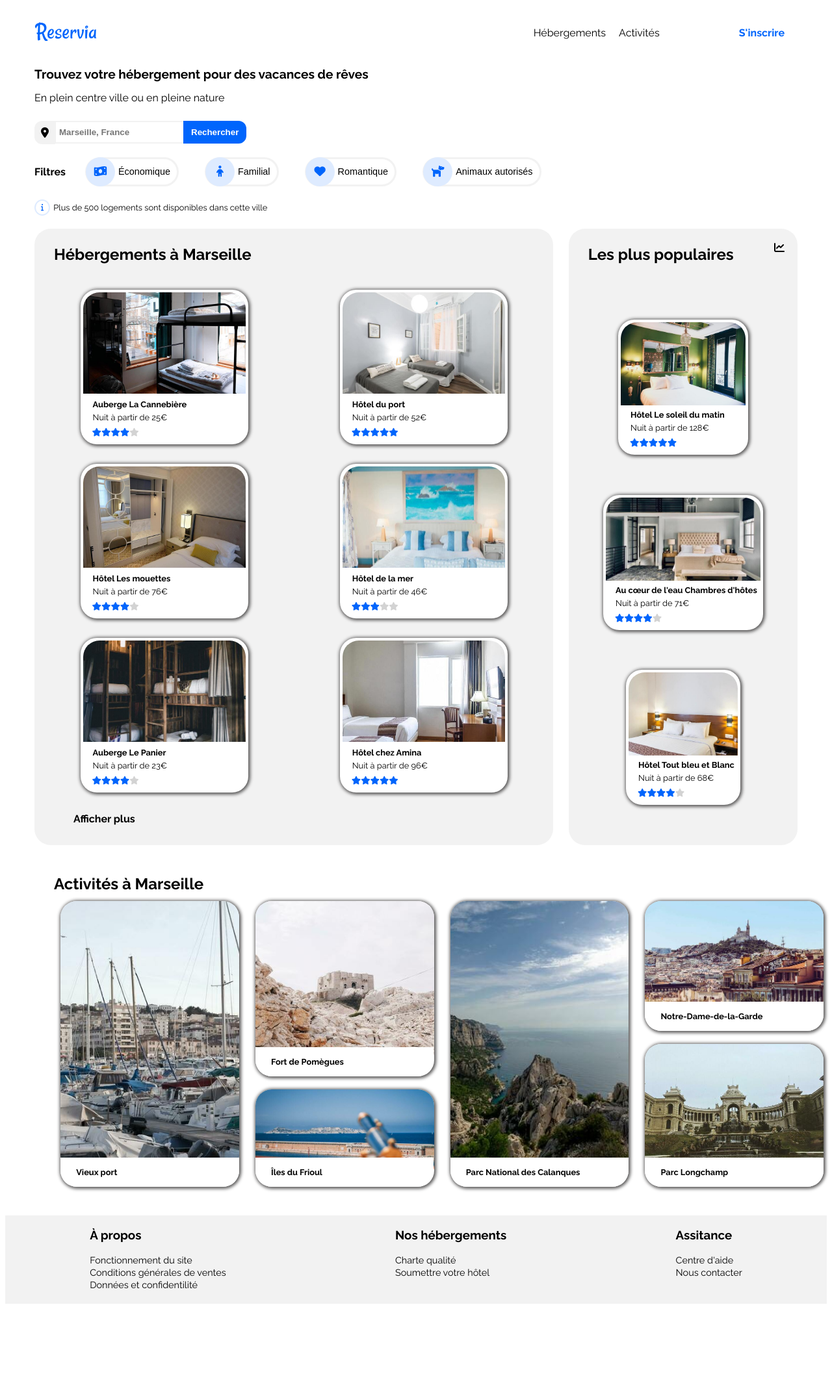
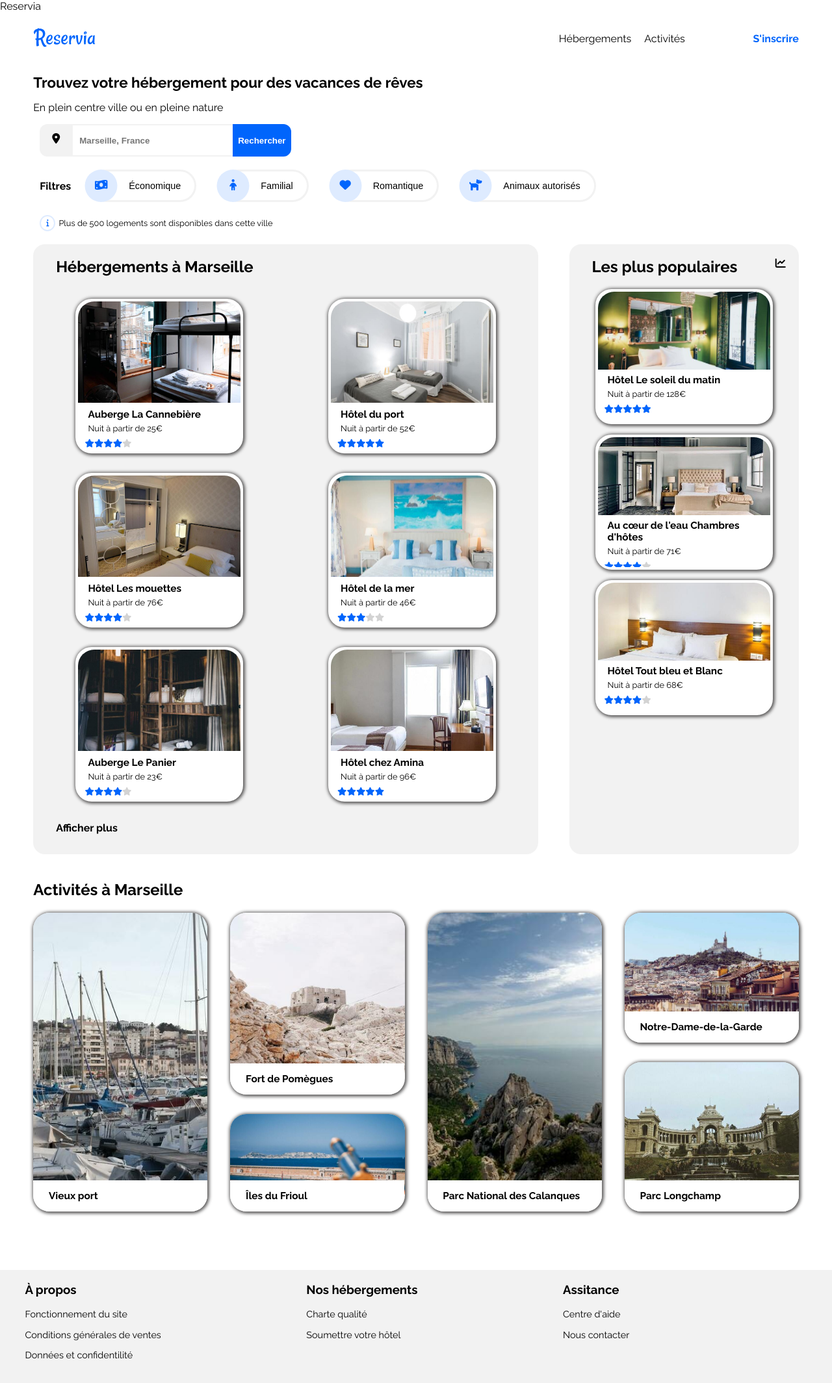
Before and after one commit to Gaetan-c/GaetanChevailler_2_13122020, a plain HTML site: page index.html in a window 1280 px wide. Shown: the whole page at 65% size. Before the commit the page ends 2015 px from the top, so only its background shows below. Drawn offline with Linux system fonts and the light colour scheme.

Commit message:
commit pour vérificateur avant final

```diff
--- a/index.html
+++ b/index.html
@@ -3,6 +3,7 @@
 
     <head>
         <meta charset="utf-8">
+        <meta name="viewport" content="width=device-width, initial-scale=1.0>
         <title>Reservia</title>
         <link rel="preconnect" href="https://fonts.gstatic.com">
         <link href="https://fonts.googleapis.com/css2?family=Raleway:wght@400;500;600;700;800;900&display=swap" rel="stylesheet" type="text/css">
@@ -15,8 +16,7 @@
 
      <header>
         <!-- logo -->
-        <div id="logoReservia" aria-label="logo Reservia">
-        <a href="#"><img src="Reservia.svg" alt="Logo reservia"></a></div>
+        <a id="logo" href="#"><img src="Reservia.svg" alt="Logo reservia"></a>
 
         <!-- nav avec ancres -->
         <nav aria-label="navigation">
@@ -37,7 +37,7 @@
 
         <!-- Barre de recherche -->
         <div id="searchbar">
-            <i id="iconmap" class="fas fa-map-marker-alt"></i>
+            <div id="iconmap"><i class="fas fa-map-marker-alt"></i></div>
             <input id="search" type="search" placeholder="Marseille, France" aria-label="search">
             <button id="submit" type="button">Rechercher</button>
             <button id="loupe" type="button"><i class="fas fa-search"></i></button>
@@ -46,10 +46,10 @@
         <!-- Filtres de recherche -->
         <div id="filters">
             <p id="labelfilters">Filtres</p>
-            <button class="i" type="button"><div><i class="fas fa-money-bill-wave"></i></div>Économique</button>
-            <button class="i" type="button"><div><i class="fas fa-child"></i></div>Familial</button>
-            <button class="i" type="button"><div><i class="fas fa-heart"></i></div>Romantique</button>
-            <button class="i" type="button"><div><i class="fas fa-dog"></i></div>Animaux autorisés</button>
+            <button class="i" type="button"><div><i class="fas fa-money-bill-wave"></i></div><p>Économique</p></button>
+            <button class="i" type="button"><div><i class="fas fa-child"></i></div><p>Familial</p></button>
+            <button class="i" type="button"><div><i class="fas fa-heart"></i></div><p>Romantique</p></button>
+            <button class="i" type="button"><div><i class="fas fa-dog"></i></div><p>Animaux autorisés</p></button>
         </div>
 
         <!-- informations-->
@@ -58,45 +58,44 @@
     <div id="content">
         <!-- Section des hébergements relié au vide -->
         <section id="accomodations">
-            <h2> Hébergements à Marseille</h2>
-            <a href=""><figure class="accomodations"><img src="hébergements/hébergement1.jpg" alt=""><figcaption class="texte"><p><strong>Auberge La Cannebière</strong><p><p>Nuit à partir de 25€</p>
-                <div class="stars"><i class="fas fa-star bluestars"></i><i class="fas fa-star bluestars"></i><i class="fas fa-star bluestars"></i><i class="fas fa-star bluestars"></i><i class="fas fa-star"></i></div></figcaption></figure></a>
-            <a href=""><figure class="accomodations"><img src="hébergements/hébergement2.jpg" alt=""><figcaption class="texte"><p><strong>Hôtel du port</strong><p><p>Nuit à partir de 52€</p>
-                <div class="stars"><i class="fas fa-star bluestars"></i><i class="fas fa-star bluestars"></i><i class="fas fa-star bluestars"></i><i class="fas fa-star bluestars"></i><i class="fas fa-star bluestars"></i></div></figcaption></figure></a>
-            <a href=""><figure class="accomodations"><img src="hébergements/hébergement3.jpg" alt=""><figcaption  class="texte"><p><strong>Hôtel Les mouettes</strong><p><p>Nuit à partir de 76€</p>
-                <div class="stars"><i class="fas fa-star bluestars"></i><i class="fas fa-star bluestars"></i><i class="fas fa-star bluestars"></i><i class="fas fa-star bluestars"></i><i class="fas fa-star"></i></div></figcaption></figure></a>
-            <a href=""><figure class="accomodations"><img src="hébergements/hébergement4.jpg" alt=""><figcaption  class="texte"><p><strong>Hôtel de la mer</strong><p><p>Nuit à partir de 46€</p>
-                <div class="stars"><i class="fas fa-star bluestars"></i><i class="fas fa-star bluestars"></i><i class="fas fa-star bluestars"></i><i class="fas fa-star"></i><i class="fas fa-star"></i></div></figcaption></figure></a>
-            <a href=""><figure class="accomodations"><img src="hébergements/hébergement5.jpg" alt=""><figcaption  class="texte"><p><strong>Auberge Le Panier</strong><p><p>Nuit à partir de 23€</p>
-                <div class="stars"><i class="fas fa-star bluestars"></i><i class="fas fa-star bluestars"></i><i class="fas fa-star bluestars"></i><i class="fas fa-star bluestars"></i><i class="fas fa-star"></i></div></figcaption></figure></a>
-            <a href=""><figure class="accomodations"><img src="hébergements/hébergement6.jpg" alt=""><figcaption  class="texte"><p><strong>Hôtel chez Amina</strong><p><p>Nuit à partir de 96€</p>
-                <div class="stars"><i class="fas fa-star bluestars"></i><i class="fas fa-star bluestars"></i><i class="fas fa-star bluestars"></i><i class="fas fa-star bluestars"></i><i class="fas fa-star bluestars"></i></div></figcaption></figure></a>
-            <p class="plus">Afficher plus</p>
+            <h2 class="accomodations_h2"> Hébergements à Marseille</h2>
+            <a href=""><figure class="accomodations"><img src="hébergements/hébergement1.jpg" alt="Chambre de l'Auberge de la Cannebière"><figcaption><p><strong>Auberge La Cannebière</strong><p><p>Nuit à partir de 25€</p>
+                <i class="fas fa-star bluestars"></i><i class="fas fa-star bluestars"></i><i class="fas fa-star bluestars"></i><i class="fas fa-star bluestars"></i><i class="fas fa-star"></i></figcaption></figure></a>
+            <a href=""><figure class="accomodations"><img src="hébergements/hébergement2.jpg" alt="Chambre de l'Hôtel du port"><figcaption><p><strong>Hôtel du port</strong><p><p>Nuit à partir de 52€</p>
+                <i class="fas fa-star bluestars"></i><i class="fas fa-star bluestars"></i><i class="fas fa-star bluestars"></i><i class="fas fa-star bluestars"></i><i class="fas fa-star bluestars"></i></figcaption></figure></a>
+            <a href=""><figure class="accomodations"><img src="hébergements/hébergement3.jpg" alt="Chambre de l'Hôtel des mouettes"><figcaption ><p><strong>Hôtel Les mouettes</strong><p><p>Nuit à partir de 76€</p>
+                <i class="fas fa-star bluestars"></i><i class="fas fa-star bluestars"></i><i class="fas fa-star bluestars"></i><i class="fas fa-star bluestars"></i><i class="fas fa-star"></i></figcaption></figure></a>
+            <a href=""><figure class="accomodations"><img src="hébergements/hébergement4.jpg" alt="Chambre de l'Hôtel de la mer"><figcaption ><p><strong>Hôtel de la mer</strong><p><p>Nuit à partir de 46€</p>
+                <i class="fas fa-star bluestars"></i><i class="fas fa-star bluestars"></i><i class="fas fa-star bluestars"></i><i class="fas fa-star"></i><i class="fas fa-star"></i></figcaption></figure></a>
+            <a href=""><figure class="accomodations"><img src="hébergements/hébergement5.jpg" alt="Chambre de l'Auberge Le Panier"><figcaption ><p><strong>Auberge Le Panier</strong><p><p>Nuit à partir de 23€</p>
+                <i class="fas fa-star bluestars"></i><i class="fas fa-star bluestars"></i><i class="fas fa-star bluestars"></i><i class="fas fa-star bluestars"></i><i class="fas fa-star"></i></figcaption></figure></a>
+            <a href=""><figure class="accomodations"><img src="hébergements/hébergement6.jpg" alt="Chambre de l'Hôtel chez Amina"><figcaption ><p><strong>Hôtel chez Amina</strong><p><p>Nuit à partir de 96€</p>
+                <i class="fas fa-star bluestars"></i><i class="fas fa-star bluestars"></i><i class="fas fa-star bluestars"></i><i class="fas fa-star bluestars"></i><i class="fas fa-star bluestars"></i></figcaption></figure></a>
+            <p class="plus accomodations_plus">Afficher plus</p>
         </section>
 
         <!-- aside des hébergements populaires relié au vide -->
         <aside id="popular">
-            <h2>Les plus populaires</h2>
+            <h2 class="popular_h2">Les plus populaires</h2>
             <a href=""><div id="plus"><i class="fas fa-chart-line"></i></div></a>
-            <a href=""><figure class="popular"><img src="populaires/populaire1.jpg" alt=""><figcaption  class="texte"><p><strong>Hôtel Le soleil du matin</strong></p><p>Nuit à partir de 128€</p>
-                <div class="stars"><i class="fas fa-star bluestars"></i><i class="fas fa-star bluestars"></i><i class="fas fa-star bluestars"></i><i class="fas fa-star bluestars"></i><i class="fas fa-star bluestars"></i></div></figcaption></figure></a>
-            <a href=""><figure class="popular"><img src="populaires/populaire2.jpg" alt=""><figcaption  class="texte"><p><strong>Au cœur de l'eau Chambres d'hôtes</strong></p><p>Nuit à partir de 71€</p>
-                <div class="stars"><i class="fas fa-star bluestars"></i><i class="fas fa-star bluestars"></i><i class="fas fa-star bluestars"></i><i class="fas fa-star bluestars"></i><i class="fas fa-star"></i></div></figcaption></figure></a>
-            <a href=""><figure class="popular"><img src="populaires/populaire3.jpg" alt=""><figcaption class="texte"><p><strong>Hôtel Tout bleu et Blanc</strong></p><p>Nuit à partir de 68€</p>
-                <div class="stars"><i class="fas fa-star bluestars"></i><i class="fas fa-star bluestars"></i><i class="fas fa-star bluestars"></i><i class="fas fa-star bluestars"></i><i class="fas fa-star"></i></div></figcaption></figure></a>
+            <a href=""><figure class="popular"><img src="populaires/populaire1.jpg" alt="Chambre de l'Hôtel Le soleil du matin"><figcaption ><p><strong>Hôtel Le soleil du matin</strong></p><p>Nuit à partir de 128€</p>
+                <i class="fas fa-star bluestars"></i><i class="fas fa-star bluestars"></i><i class="fas fa-star bluestars"></i><i class="fas fa-star bluestars"></i><i class="fas fa-star bluestars"></i></figcaption></figure></a>
+            <a href=""><figure class="popular"><img src="populaires/populaire2.jpg" alt="Chambre de la maison d'hôtes Au cœur de l'eau"><figcaption ><p><strong>Au cœur de l'eau Chambres d'hôtes</strong></p><p>Nuit à partir de 71€</p>
+                <i class="fas fa-star bluestars"></i><i class="fas fa-star bluestars"></i><i class="fas fa-star bluestars"></i><i class="fas fa-star bluestars"></i><i class="fas fa-star"></i></figcaption></figure></a>
+            <a href=""><figure class="popular"><img src="populaires/populaire3.jpg" alt="Chambre de l'Hôtel Tout bleu et Blanc"><figcaption><p><strong>Hôtel Tout bleu et Blanc</strong></p><p>Nuit à partir de 68€</p>
+                <i class="fas fa-star bluestars"></i><i class="fas fa-star bluestars"></i><i class="fas fa-star bluestars"></i><i class="fas fa-star bluestars"></i><i class="fas fa-star"></i></figcaption></figure></a>
         </aside>
     </div>
 
         <!-- Section des activités relié au vide -->
         <section id="activities" class="grid">
             <div><h2> Activités à Marseille</h2></div>
-            <div><a href=""><figure class="activities activity1"><img src="activités/activité1.jpg" alt=""><figcaption class="texte"><p><strong>Vieux port</strong></p></figcaption></figure></a></div>
-            <div><a href=""><figure class="activities activity2"><img src="activités/activité2.jpg" alt=""><figcaption class="texte"><p><strong>Fort de Pomègues</strong></p></figcaption></figure></a></div>
-            <div><a href=""><figure class="activities activity3"><img src="activités/activité3.jpg" alt=""><figcaption class="texte"><p><strong>Îles du Frioul</strong></p></figcaption></figure></a></div>
-            <div><a href=""><figure class="activities activity4"><img src="activités/activité4.jpg" alt=""><figcaption class="texte"><p><strong>Parc National des Calanques</strong></p></figcaption></figure></a></div>
-            <div><a href=""><figure class="activities activity5"><img src="activités/activité5.jpg" alt=""><figcaption class="texte"><p><strong>Notre-Dame-de-la-Garde</strong></p></figcaption></figure></a></div>
-            <div><a href=""><figure class="activities activity6"><img src="activités/activité6.jpg" alt=""><figcaption class="texte"><p><strong>Parc Longchamp</strong></p></figcaption></figure></a></div>
-            <div><p class="plus activities_plus">Afficher plus</p></div>
+            <div><a href=""><figure class="activities activity1"><img src="activités/activité1.jpg" alt="Promenade sur le Vieux port"><figcaption><p><strong>Vieux port</strong></p></figcaption></figure></a></div>
+            <div><a href=""><figure class="activities activity2"><img src="activités/activité2.jpg" alt="Visite du Fort de Pomègues"><figcaption><p><strong>Fort de Pomègues</strong></p></figcaption></figure></a></div>
+            <div><a href=""><figure class="activities activity3"><img src="activités/activité3.jpg" alt="Naviguez entre les Îles du Frioul"><figcaption><p><strong>Îles du Frioul</strong></p></figcaption></figure></a></div>
+            <div><a href=""><figure class="activities activity4"><img src="activités/activité4.jpg" alt="Adimirez le célèbre Parc des Calanques"><figcaption><p><strong>Parc National des Calanques</strong></p></figcaption></figure></a></div>
+            <div><a href=""><figure class="activities activity5"><img src="activités/activité5.jpg" alt="Entrez dans Notre-Dame-de-la-Garde"><figcaption><p><strong>Notre-Dame-de-la-Garde</strong></p></figcaption></figure></a></div>
+            <div><a href=""><figure class="activities activity6"><img src="activités/activité6.jpg" alt="Marche au Parc Longchamp"><figcaption><p><strong>Parc Longchamp</strong></p></figcaption></figure></a></div>
         </section>
 
     </main>
@@ -107,21 +106,21 @@
         Assitance (Centre d'aide, Nous contacter) -->
             <div class="footer">
                 <h3>À propos</h3>
-                <a href="">Fonctionnement du site</a><br>
-                <a href="">Conditions générales de ventes</a><br>
-                <a href="">Données et confidentilité</a>
+                <a href=""><p>Fonctionnement du site</p></a>
+                <a href=""><p>Conditions générales de ventes</p></a>
+                <a href=""><p>Données et confidentilité</p></a>
             </div>
 
             <div class="footer">
                 <h3>Nos hébergements</h3>
-                <a href="">Charte qualité</a><br>
-                <a href="">Soumettre votre hôtel</a>
+                <a href=""><p>Charte qualité</p></a>
+                <a href=""><p>Soumettre votre hôtel</p></a>
             </div>
 
             <div class="footer">
                 <h3>Assitance</h3>
-                <a href="">Centre d'aide</a><br>
-                <a href="">Nous contacter</a>
+                <a href=""><p>Centre d'aide</p></a>
+                <a href=""><p>Nous contacter</p></a>
             </div>
     </footer>
 
--- a/style.css
+++ b/style.css
@@ -3,23 +3,38 @@
 @font-face{
     font-family: 'Raleway', sans-serif;
     src: url("https://fonts.googleapis.com/css2?family=Raleway:wght@400;500;600;700;800;900&display=swap");
-    color: #000;
+    font: #000;
 }
 
 html{
     font-family: Raleway;
 }
 
-header, main{
-    margin: 10px 45px;
+html, body{
+    margin: 0px;
+    padding: 0px;
+}
+
+main{
+    margin: 10px 4%;
 }
 
 h1{
-    font-size: 1.2em;
+    font-size: 1.4em;
 }
 
 .h1{
     font-size: 0.9em;
+    margin-bottom: 10px;
+}
+
+h4{
+    font-size: 1em;
+    font-weight: bold;
+}
+
+h2{
+    flex-basis: 100%;
 }
 
 a{
@@ -38,7 +53,8 @@ header{
     align-items: center;
 }
 
-header div{
+#logo{
+    margin: 0px 4%;
     flex-basis: 55%;
 }
 
@@ -67,10 +83,12 @@ nav div a:hover{
     margin-right: 20px;
     color: #0065FC;
     font-weight: bold;
+    margin: 0px 4%;
 }
 
                     /*fin du header*/
                     /*css des filtres et informations*/
+
 #labelfilters{
     font-weight: bold;
     margin-right: 10px;
@@ -80,14 +98,15 @@ nav div a:hover{
     background-color: #DEEBFF;
     border-radius: 50px;
     color: #0065FC;
-    margin: 0px 5px 0px -8px;
+    padding: 0px 5px 0px -10px;
     font-size: 1.2em;
-    height: 45px;
-    width: 45px;
+    height: 50px;
+    width: 50px;
+    transform: translateX(-35%);
 }
 
 .i i{
-    padding: 14px 12px 15px 12px;
+    transform: translateY(80%);
 }
 
 .i, #informations{
@@ -95,20 +114,24 @@ nav div a:hover{
     align-items: center;
     border: 3px solid #F2F2F2;
     border-radius: 50px;
-    margin: 10px 20px;
     background-color: #ffffff;
 }
 
 .i{
-    height: 45px;
-    padding-right: 10px;
+    height: 50px;
     font-size: 0.9em;
+    margin: 10px 20px;
+}
+
+.i p{
+    padding-right: 15px;
 }
 
 #filters{
     display: flex;
     flex-flow: row wrap;
     align-items: center;
+    margin: 10px;
 }
 
 .i:hover{
@@ -127,7 +150,7 @@ nav div a:hover{
 
 #informations{
     border: none;
-    margin: 10px 0px 0px 0px;
+    margin: 10px;
 }
 
 #informations i{
@@ -149,8 +172,8 @@ nav div a:hover{
 
 #searchbar{
     display: flex;
-    align-items: center;
-    padding: 10px 0px;
+    text-align: center;
+    margin: 10px;
 }
 
 #iconmap{
@@ -158,11 +181,20 @@ nav div a:hover{
     background-color: #F2F2F2;
     border-top-left-radius: 12px;
     border-bottom-left-radius: 12px;
-    padding: 10px;
+    width: 50px;
+    font-size: 1em;
+}
+
+#iconmap i{
+    transform: translateY(80%);
+}
+
+input{
+    padding-left: 10px;
 }
 
 input, #submit{
-    padding: 8px 5px;
+    height: 50px;
     border: 2px solid #F2F2F2;
     margin: 0 -1px;
     color: #000;
@@ -174,7 +206,7 @@ input, #submit{
 }
 
 #search{
-    width: 200px;
+    width: 250px;
 }
 
 #submit{
@@ -182,10 +214,11 @@ input, #submit{
     border-top-right-radius: 12px;
     border-bottom-right-radius: 12px;
     border: 2px solid #0065FC;
-    margin: -1px 0 -1px -1px;
+    margin: 0px 0px 0px -1px;
     color: #ffffff;
-    padding: 8px 10px;
+    height: 50px;
 }
+
                     /*fin de la searchbar*/
                     /*css du contenu principal*/
 
@@ -197,18 +230,18 @@ input, #submit{
 
 #accomodations, #popular{
     background-color: #F2F2F2;
-    border-radius: 25px;
+    border-radius: 18px;
 }
 
 #accomodations, #popular{
-    display: flex;
     flex-flow: row wrap;
 }
 
 #accomodations{
     order: 1;
-    flex-basis: 68%;
+    flex-basis: 66%;
     justify-content: space-around;
+    display: flex;
 }
 
 #popular{
@@ -240,7 +273,6 @@ input, #submit{
 .popular{
     display: flex;
     background-color: #ffffff;
-    margin: 0px 20px;
     border: 4px solid #ffffff;
     border-radius: 25px;
     box-shadow: 1px 1px 5px 2px #5a5959;
@@ -268,14 +300,18 @@ input, #submit{
     font-size: 1em;
 }
 
+.accomodations_h2, .accomodations_plus, .popular_h2{
+    padding-left: 35px;
+}
+
                         /*css grid*/
 
 .grid{
     display: grid;
     grid-template-columns: repeat(4, 1fr);
-    grid-template-rows: 30px 200px 50px 150px 30px;
-    gap: 20px 25px;
-    /*margin: 0px -40px 0px -40px;*/
+    grid-template-rows: 30px 200px 50px 150px;
+    gap: 30px 35px;
+    margin-bottom: 100px;
 }
 
 .grid div:nth-of-type(1){
@@ -313,17 +349,13 @@ input, #submit{
     grid-row: 3 / span 2;
 }
 
-.grid div:nth-of-type(8){
-    grid-column: 1 / span 4;
-    grid-row: 4;
-}
-
 .activities{
     height: 100%;
     width: 100%;
     border-radius: 25px;
     box-shadow: 1px 1px 5px 2px #5a5959;
     position: relative;
+    margin: 10px 0px;
 }
 
 .activities img{
@@ -345,23 +377,19 @@ input, #submit{
 
                         /*fin du css grid*/
 
-.texte{
+figcaption{
     margin: 2px 0px 0px 10px;
     background-color: #ffffff;
 }
 
-.texte p{
+figcaption p{
     font-size: 0.8em;
     margin: 5px;
 }
 
-.texte strong{
-    font-size: 1em;
+strong{
+    font-size: 1.2em;
     font-weight: 700;
-}
-
-.stars{
-    margin-left: 4px;
 }
 
 .fa-star{
@@ -373,20 +401,8 @@ input, #submit{
     color: #0065FC;
 }
 
-h4{
-    font-size: 1em;
-    font-weight: bold;
-}
-
-h2{
-    flex-basis: 100%;
-    padding: 5px 30px;
-}
-
 .plus{
     flex-basis: 100%;
-    justify-content: flex-start;
-    margin-left: 60px;
     font-size: 1em;
     font-weight: bold;
     padding-bottom: 15px;
@@ -397,13 +413,17 @@ h2{
 footer{
     background-color: #F2F2F2;
     display: flex;
-    justify-content: space-around;
+    justify-content: flex-start;
+    gap: 18%;
     padding-bottom: 20px;
+    padding-left: 3%;
 }
 
 footer a{
     font-size: 0.9em;
+    padding-top: 1em;
 }
+
                     /*fin du css du footer*/
 
                     /*début media queries*/
@@ -419,7 +439,7 @@ footer a{
 
     .popular img{
         width: 100%;
-        height: 64%;
+        height: 60%;
         object-fit: cover;
         border-top-left-radius: 25px;
         border-top-right-radius: 25px;
@@ -427,17 +447,53 @@ footer a{
     }
 }
 
-@media screen and (max-width: 1030px){
-
-    .popular img{
-        height: 57%;
-    }
-}
-
-@media screen and (max-width: 1024px){
+@media screen and (max-width: 1080px){
 
     #labelfilters{
         flex-basis: 100%;
+    }
+
+    h1{
+        padding: 8% 0px 10px 0px;
+    }
+
+    #submit{
+        display: none;
+    }
+
+    nav{
+        order: 2;
+        padding-bottom: 30px;
+        width: 100vw;
+        margin: 0px;
+        text-align: center;
+    }
+
+    nav div{
+        border-bottom: 3px solid #DEEBFF;
+        margin: 0px;
+        width: 100vw;
+    }
+
+    nav div:hover{
+        border-top: none;
+        border-bottom: 3px solid #0065FC;
+        transition-duration: 300ms;
+    }
+
+    #loupe{
+        visibility: visible;
+        height: 50px;
+        width: 50px;
+        font-size: 1em;
+        background-color: #0065FC;
+        border-radius: 15px;
+        border: none;
+        margin: -1px 0 -1px -30px;
+    }
+
+    #loupe i{
+        color: #ffffff;
     }
 
     #content{
@@ -447,18 +503,17 @@ footer a{
 
     #popular{
         order: 1;
-        width: 100%;
+        display: flex;
     }
 
     .popular{
         display: flex;
         flex-direction: row;
         background-color: #ffffff;
-        margin: 20px 20px;
         border: 4px solid #ffffff;
         border-radius: 25px;
         box-shadow: 1px 1px 5px 2px #5a5959;
-        max-width: 600px;
+        width: 65vw;
         height: 150px;
         overflow: hidden;
     }
@@ -477,12 +532,10 @@ footer a{
         background-color: #ffffff;
     }
 
-    .accomodations{
-        max-height: 200px;
-        width: 500px;
+    .accomodations, .activities{
+        height: 250px;
+        width: 65vw;
         overflow: hidden;
-        flex-flow: column;
-        align-items: flex-start;
     }
 
     .accomodations img{
@@ -497,21 +550,16 @@ footer a{
     #activities{
         display: flex;
         flex-direction: column;
-        justify-content: space-around;
+        margin-left: 15%;
     }
 
-    .activities{
-        max-height: 200px;
-        width: 500px;
-        overflow: hidden;
-        flex-flow: column;
-        align-items: flex-start;
-        justify-content: space-around;
+    .grid{
+        gap: 0px 0px;
     }
 
     .activities img{
         width: 100%;
-        height: 64%;
+        height: 250px;
         object-fit: cover;
         border-top-left-radius: 25px;
         border-top-right-radius: 25px;
@@ -520,103 +568,49 @@ footer a{
     }
 }
 
-@media screen and (max-width: 840px){
+@media screen and (max-width: 800px){
 
-    nav{
-        order: 2;
-        padding-bottom: 30px;
-        width: 100%;
-        text-align: center;
-    }
-
-    nav div{
-        border-bottom: 3px solid #DEEBFF;
-
-    }
-
-    nav div:hover, nav div:active{
-        border-top: none;
-        border-bottom: 3px solid #0065FC;
-        transition-duration: 300ms;
-    }
-
-    h1{
-        padding: 30px 0px 10px 0px;
-    }
-
-    #submit{
-        display: none;
-    }
-
-    #iconmap{
-        padding: 15px;
-    }
-
-    #search{
-        width: 220px;
-        height: 45px;
-    }
-
-    #loupe{
-        visibility: visible;
-        height: 45px;
-        width: 45px;
-        font-size: 1.2em;
-        background-color: #0065FC;
-        border-radius: 15px;
-        border: none;
-        margin: -1px 0 -1px -30px;
-        padding: 0px 0px;
-    }
-
-    #loupe i{
-        color: #ffffff;
+    footer{
+        flex-flow: column;
+        justify-content: flex-start;
+        padding-left: 38px;
     }
 }
 
 @media screen and (max-width: 700px){
 
-    #activities{
-        flex-direction: column;
-    }
-    .activities{
-        max-height: 200px;
-        width: auto;
-        overflow: hidden;
-        flex-flow: column;
-        align-items: flex-start;
+    main{
+        margin: 10px 0px;
     }
 
-    .activities img{
-        width: 100%;
-        height: 60%;
-        object-fit: cover;
-        border-top-left-radius: 25px;
-        border-top-right-radius: 25px;
-        border-bottom-left-radius: 0px;
+    h1, #h1, #searchbar, #filters, #informations{
+        margin: 10px 3%;
     }
-}
 
-@media screen and (max-width: 650px){
+    .activities, .accomodations, .popular{
+        width: 85vw;
+    }
 
-    .accomodations{
-        width: auto;
+    #activities{
+        margin-left: 28px;
     }
-}
 
-@media screen and (max-width: 630px){
-
-    footer{
-        flex-flow: column;
-        justify-content: flex-start;
-        padding-left: 60px;
+    #popular{
+        width: 100vw;
+        padding: 0px;
+        border-radius: 0px;
     }
 }
 
 @media screen and (max-width: 480px){
 
-    header, main{
-        margin: 2px 1px;
+    #searchbar{
+        justify-content: center;
+    }
+
+    #labelfilters{
+        margin-left: 20px;
     }
 }
+
                             /*fin media queries*/
```
